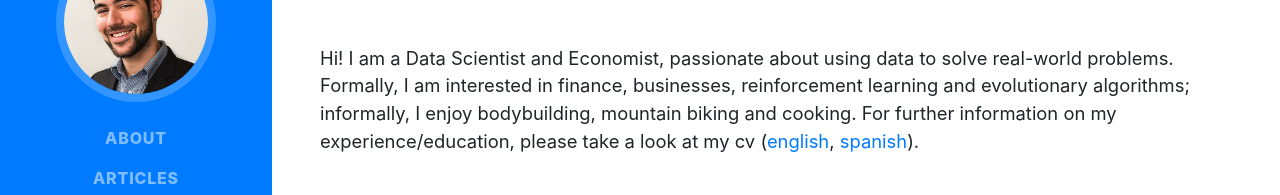
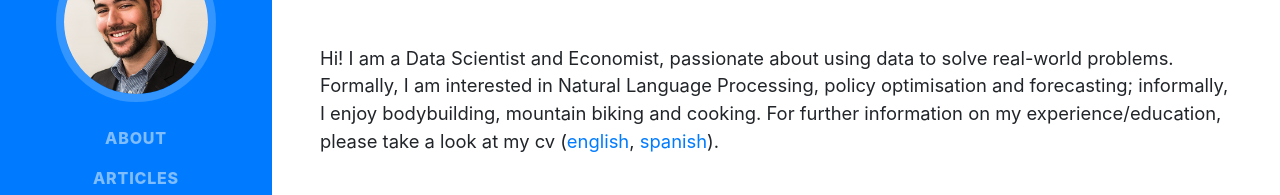
Before and after one commit to luisds95/luisds95.github.io, a website with bundled scripts: page index.html in a window 1280 px wide. Shown: the part 314-509 px from the top of the page. Built offline with nearby package versions, Linux system fonts and the light colour scheme; a web font is replaced by a local one.

Commit message:
description

```diff
--- a/index.html
+++ b/index.html
@@ -62,7 +62,7 @@
         <div class="subheading mb-5">UK. ·
           <a href="mailto:luisdanield@gmail.com">luisdanield@gmail.com</a>
         </div>
-        <p class="lead mb-5">Hi! I am a Data Scientist and Economist, passionate about using data to solve real-world problems. Formally, I am interested in finance, businesses, reinforcement learning and evolutionary algorithms; informally, I enjoy bodybuilding, mountain biking and cooking. For further information on my experience/education, please take a look at my cv (<a href='https://github.com/luisds95/luisds95.github.io/blob/master/cvs/cv.pdf'>english</a>,
+        <p class="lead mb-5">Hi! I am a Data Scientist and Economist, passionate about using data to solve real-world problems. Formally, I am interested in Natural Language Processing, policy optimisation and forecasting; informally, I enjoy bodybuilding, mountain biking and cooking. For further information on my experience/education, please take a look at my cv (<a href='https://github.com/luisds95/luisds95.github.io/blob/master/cvs/cv.pdf'>english</a>,
 		<a href='https://github.com/luisds95/luisds95.github.io/blob/master/cvs/cv%20esp.pdf'>spanish</a>).</p>
         <div class="social-icons">
           <a href="https://www.linkedin.com/in/luis-da-silva/">
```
